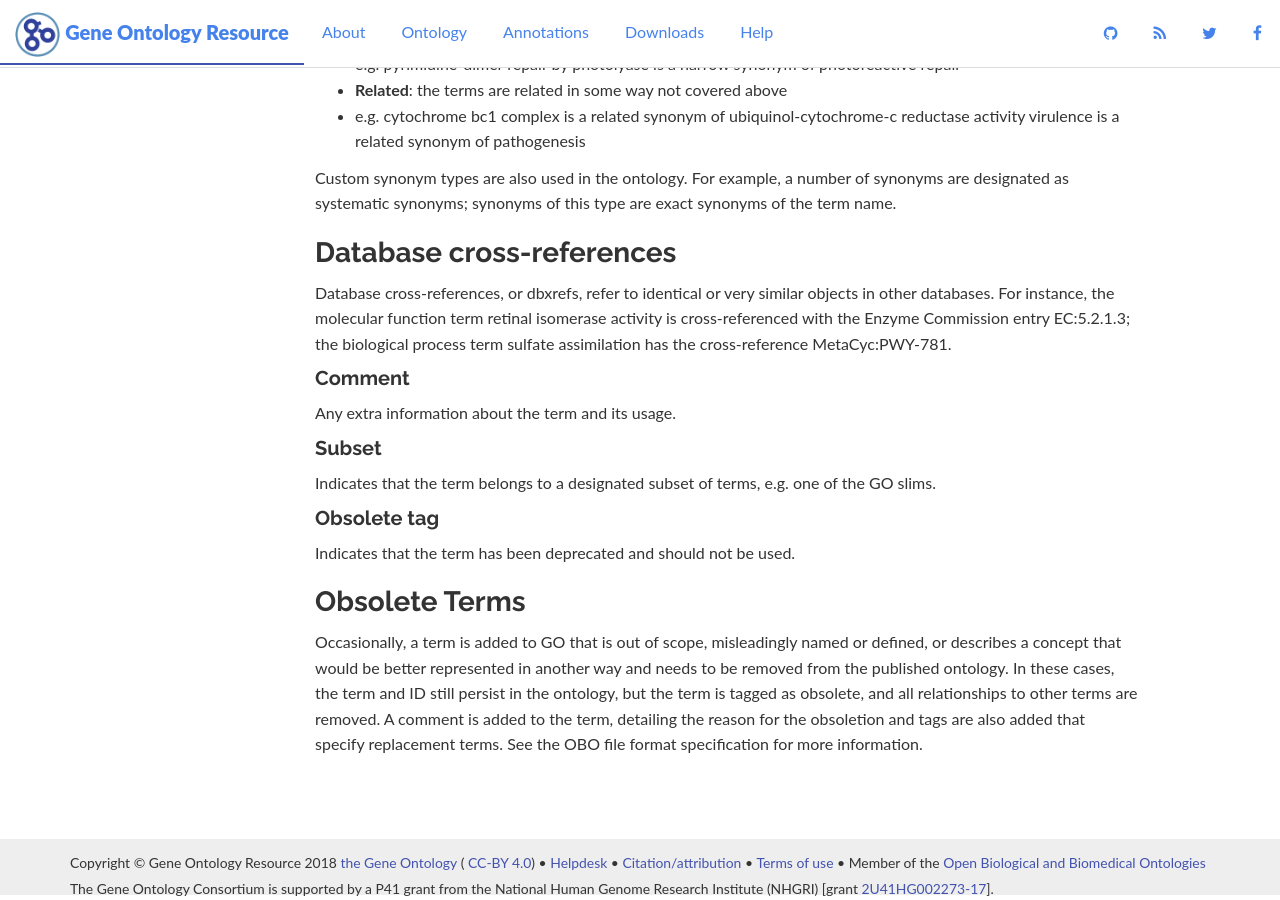
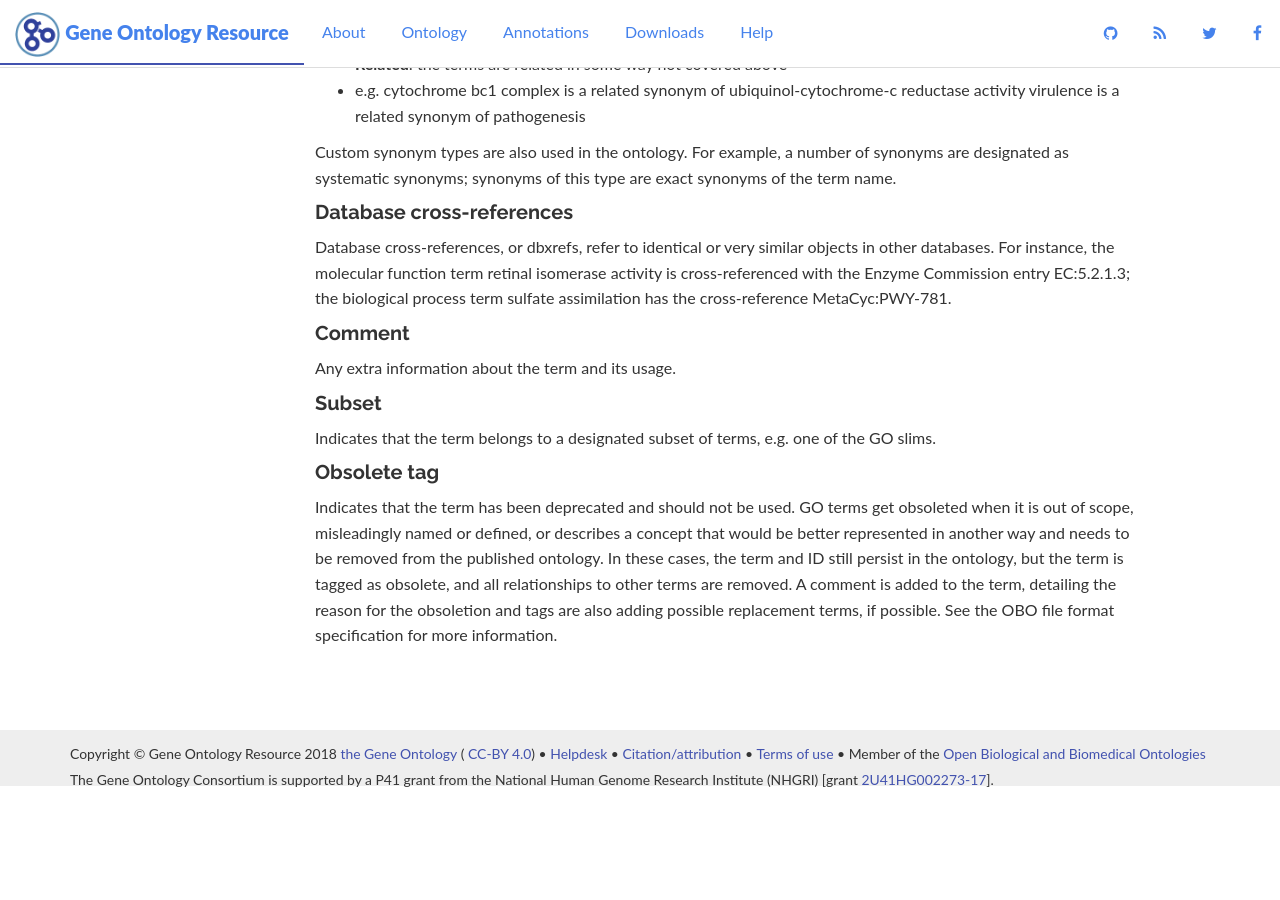
Before and after one commit to geneontology/geneontology.github.io, a Jekyll site: the page built from _docs/ontology.md, in a window 1280 px wide and 900 px high, scrolled down 2706 px. Built offline with Jekyll 4.4.1, drawn with Linux system fonts in a browser that asks for light colours; nearby versions of some CDN libraries; after the commit the page ends 3497 px from its top, so only the background shows below that; some of the changed text lies outside the part shown.

Commit message:
Update ontology.md

```diff
--- a/_docs/ontology.md
+++ b/_docs/ontology.md
@@ -50,11 +50,11 @@ Every term has a human-readable term name—e.g. mitochondrion, glucose transpor
 
 #### Aspect
 
-Denotes which of the three sub-ontologies—cellular component, biological process or molecular function—the term belongs to.
+Denotes which of the three sub-ontologies (cellular component, biological process or molecular function) the term belongs to.
 
 #### Definition
 
-A textual description of what the term represents, plus reference(s) to the source of the information. All new terms added to the ontology must have a definition.
+A textual description of what the term represents, plus reference(s) to the source of the information.
 
 #### Relationships to other terms
 
@@ -80,7 +80,7 @@ Alternative words or phrases closely related in meaning to the term name, with i
 
 Custom synonym types are also used in the ontology. For example, a number of synonyms are designated as systematic synonyms; synonyms of this type are exact synonyms of the term name.
 
-### Database cross-references
+#### Database cross-references
 
 Database cross-references, or dbxrefs, refer to identical or very similar objects in other databases. For instance, the molecular function term retinal isomerase activity is cross-referenced with the Enzyme Commission entry EC:5.2.1.3; the biological process term sulfate assimilation has the cross-reference MetaCyc:PWY-781.
 
@@ -94,8 +94,4 @@ Indicates that the term belongs to a designated subset of terms, e.g. one of the
 
 #### Obsolete tag
 
-Indicates that the term has been deprecated and should not be used.
-
-### Obsolete Terms
-
-Occasionally, a term is added to GO that is out of scope, misleadingly named or defined, or describes a concept that would be better represented in another way and needs to be removed from the published ontology. In these cases, the term and ID still persist in the ontology, but the term is tagged as obsolete, and all relationships to other terms are removed. A comment is added to the term, detailing the reason for the obsoletion and tags are also added that specify replacement terms. See the OBO file format specification for more information.
+Indicates that the term has been deprecated and should not be used. GO terms get obsoleted when it is out of scope, misleadingly named or defined, or describes a concept that would be better represented in another way and needs to be removed from the published ontology. In these cases, the term and ID still persist in the ontology, but the term is tagged as obsolete, and all relationships to other terms are removed. A comment is added to the term, detailing the reason for the obsoletion and tags are also adding possible replacement terms, if possible. See the OBO file format specification for more information.
```
